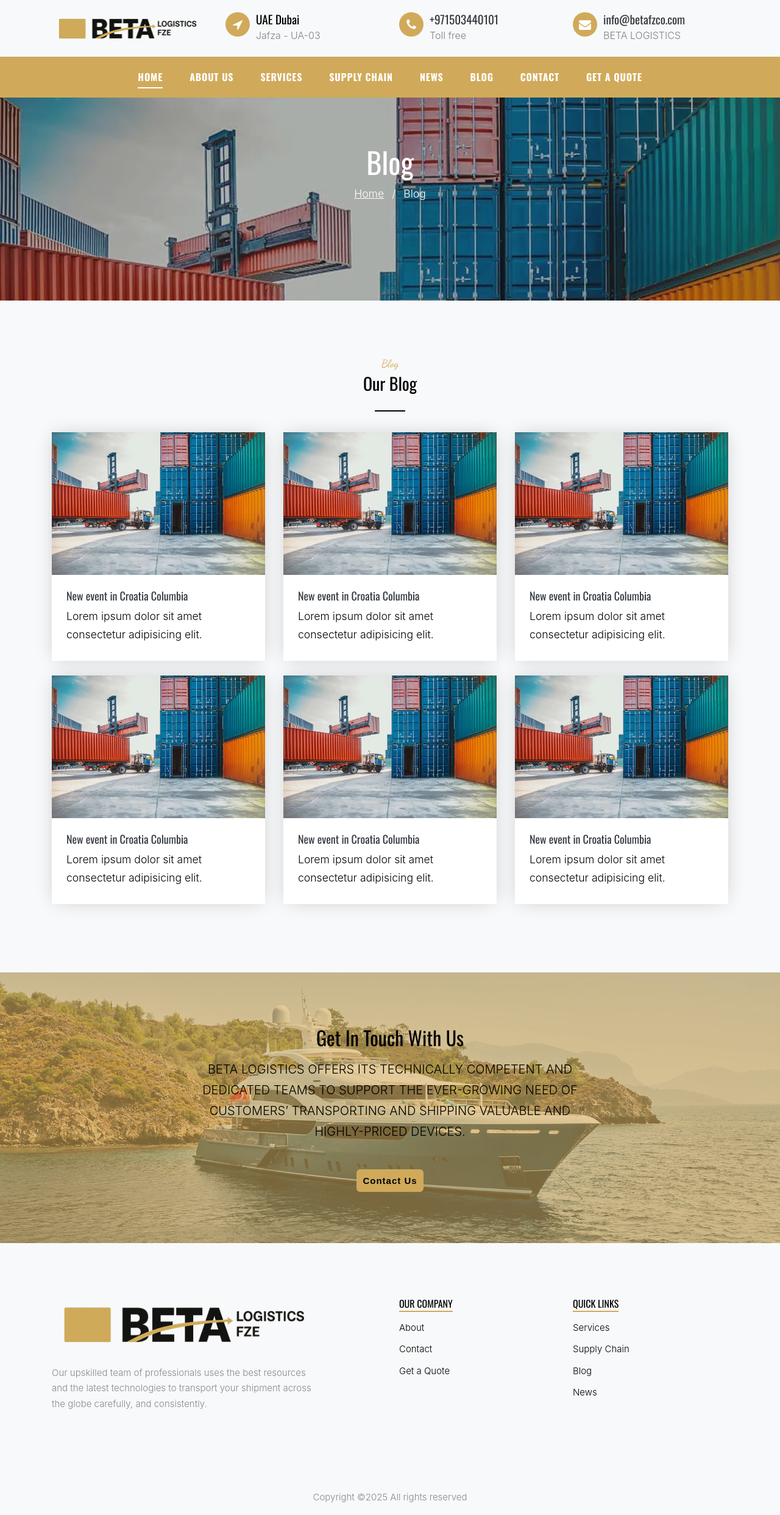
After one commit to zainab98alrez/beta-v2, a PHP site: page /blog in a window 1280 px wide. The commit adds this page. Shown: the whole page at 61% size. Run offline with PHP 8.4, Linux system fonts and the light colour scheme; some web fonts are replaced.

Commit message:
Add pages and design

```diff
--- /dev/null
+++ b/blog.php
@@ -0,0 +1,157 @@
+<?php include 'include/head.php'; ?>
+
+</head>
+
+<body data-spy="scroll" data-target=".site-navbar-target" data-offset="300">
+
+    <!-- loader -->
+    <?php include 'include/loader.php'; ?>
+    <?php include 'include/menu.php'; ?>
+
+    <div class="intro-section site-blocks-cover innerpage d-flex justify-content-center align-items-center" style="background-image: url('images/home/2.webp');">
+        <div class="container">
+            <div class="row align-items-center">
+                <div class="col-lg-7 mx-auto text-center" data-aos="fade-up">
+                    <h1>Blog</h1>
+                    <p class="text-white text-center">
+                        <a href="/">Home</a>
+                        <span class="mx-2">/</span>
+                        <span>Blog</span>
+                    </p>
+                </div>
+            </div>
+        </div>
+    </div>
+
+
+    <!-- blog section -->
+    <div class="site-section bg-light">
+        <div class="container">
+            <div class="row justify-content-center mb-1">
+                <div class="col-md-7 text-center">
+                    <span class="text-serif text-primary">Blog</span>
+                    <h3 class="heading-92913 text-black text-center">Our Blog</h3>
+                </div>
+            </div>
+            <div class="row">
+                <div class="col-md-6 col-lg-4 mb-4">
+                    <a href="/article">
+                        <div class="service-39381">
+                            <img src="images/home/2.webp" alt="Image" class="img-fluid" />
+                            <div class="p-4">
+                                <h3 class="text-dark">New event in Croatia Columbia</h3>
+                                <div class="d-flex">
+                                    <div class="mr-auto">
+                                        <p class="mb-1 text-black">Lorem ipsum dolor sit amet consectetur adipisicing elit.</p>
+                                    </div>
+                                </div>
+                            </div>
+                        </div>
+                    </a>
+                </div>
+                <div class="col-md-6 col-lg-4 mb-4">
+                    <a href="/article">
+                        <div class="service-39381">
+                            <img src="images/home/2.webp" alt="Image" class="img-fluid" />
+                            <div class="p-4">
+                                <h3 class="text-dark">New event in Croatia Columbia</h3>
+                                <div class="d-flex">
+                                    <div class="mr-auto">
+                                        <p class="mb-1 text-black">Lorem ipsum dolor sit amet consectetur adipisicing elit.</p>
+                                    </div>
+                                </div>
+                            </div>
+                        </div>
+                    </a>
+                </div>
+                <div class="col-md-6 col-lg-4 mb-4">
+                    <a href="/article">
+                        <div class="service-39381">
+                            <img src="images/home/2.webp" alt="Image" class="img-fluid" />
+                            <div class="p-4">
+                                <h3 class="text-dark">New event in Croatia Columbia</h3>
+                                <div class="d-flex">
+                                    <div class="mr-auto">
+                                        <p class="mb-1 text-black">Lorem ipsum dolor sit amet consectetur adipisicing elit.</p>
+                                    </div>
+                                </div>
+                            </div>
+                        </div>
+                    </a>
+                </div>
+                <div class="col-md-6 col-lg-4 mb-4">
+                    <a href="/article">
+                        <div class="service-39381">
+                            <img src="images/home/2.webp" alt="Image" class="img-fluid" />
+                            <div class="p-4">
+                                <h3 class="text-dark">New event in Croatia Columbia</h3>
+                                <div class="d-flex">
+                                    <div class="mr-auto">
+                                        <p class="mb-1 text-black">Lorem ipsum dolor sit amet consectetur adipisicing elit.</p>
+                                    </div>
+                                </div>
+                            </div>
+                        </div>
+                    </a>
+                </div>
+                <div class="col-md-6 col-lg-4 mb-4">
+                    <a href="/article">
+                        <div class="service-39381">
+                            <img src="images/home/2.webp" alt="Image" class="img-fluid" />
+                            <div class="p-4">
+                                <h3 class="text-dark">New event in Croatia Columbia</h3>
+                                <div class="d-flex">
+                                    <div class="mr-auto">
+                                        <p class="mb-1 text-black">Lorem ipsum dolor sit amet consectetur adipisicing elit.</p>
+                                    </div>
+                                </div>
+                            </div>
+                        </div>
+                    </a>
+                </div>
+                <div class="col-md-6 col-lg-4 mb-4">
+                    <a href="/article">
+                        <div class="service-39381">
+                            <img src="images/home/2.webp" alt="Image" class="img-fluid" />
+                            <div class="p-4">
+                                <h3 class="text-dark">New event in Croatia Columbia</h3>
+                                <div class="d-flex">
+                                    <div class="mr-auto">
+                                        <p class="mb-1 text-black">Lorem ipsum dolor sit amet consectetur adipisicing elit.</p>
+                                    </div>
+                                </div>
+                            </div>
+                        </div>
+                    </a>
+                </div>
+            </div>
+        </div>
+    </div>
+    <!-- end blog section -->
+
+
+    <!-- get in touch -->
+    <div class="site-section bg-image overlay" style="background-image: url('images/hero_2.jpg');">
+        <div class="container">
+            <div class="row justify-content-center">
+                <div class="col-md-7 text-center">
+                    <h2 class="text-black mb-3">Get In Touch With Us</h2>
+                    <p class="lead text-black mb-5">BETA LOGISTICS OFFERS ITS
+                        TECHNICALLY COMPETENT AND DEDICATED TEAMS TO
+                        SUPPORT THE EVER-GROWING NEED OF CUSTOMERS’
+                        TRANSPORTING AND SHIPPING VALUABLE AND HIGHLY-PRICED DEVICES.
+                    </p>
+                    <p class="mb-0"><a href="/contact" class="btn-beta py-3 px-5">Contact Us</a></p>
+                </div>
+            </div>
+        </div>
+    </div>
+    <!-- end get in touch -->
+
+    <!-- footer -->
+    <?php include 'include/footer.php'; ?>
+
+
+</body>
+
+</html>
--- a/css/style.css
+++ b/css/style.css
@@ -2181,3 +2181,9 @@ h5,
 .footer a {
   color: #000;
 }
+
+.home-banner {
+  background-position: center;
+  background-repeat: no-repeat;
+  background-size: cover;
+}
--- a/include/footer.php
+++ b/include/footer.php
@@ -16,18 +16,17 @@
         <h3 class="footer-heading mb-3"><span>Our Company</span></h3>
         <ul class="list-unstyled">
           <li><a href="/about">About</a></li>
-                <li><a href="/services">Services</a></li>
-                <li><a href="/supply-chain">Supply Chain</a></li>
-
+          <li><a href="/contact">Contact</a></li>
+          <li><a href="/quote">Get a Quote</a></li>
         </ul>
       </div>
       <div class="col-lg-3 col-md-6 mb-4 mb-lg-0">
         <h3 class="footer-heading mb-3"><span>Quick Links</span></h3>
         <ul class="list-unstyled">
-                 <li><a href="/contact">Contact</a></li>
+          <li><a href="/services">Services</a></li>
+          <li><a href="/supply-chain">Supply Chain</a></li>
           <li><a href="/blog">Blog</a></li>
           <li><a href="/news">News</a></li>
-                 <li><a href="/quote">Get a Quote</a></li>
         </ul>
       </div>
     </div>
@@ -35,7 +34,9 @@
     <div class="row">
       <div class="col-12">
         <div class="copyright">
-                <p>Copyright &copy;<script>document.write(new Date().getFullYear());</script>
+          <p>Copyright &copy;<script>
+              document.write(new Date().getFullYear());
+            </script>
             All rights reserved
           </p>
         </div>
@@ -62,8 +63,4 @@
 <script src="js/jquery.fancybox.min.js"></script>
 <script src="js/jquery.sticky.js"></script>
 <script src="js/jquery.mb.YTPlayer.min.js"></script>
-
-
-
-
 <script src="js/main.js"></script>
--- a/include/loader.php
+++ b/include/loader.php
@@ -1 +1,6 @@
-<div id="loader" class="show fullscreen"><svg class="circular" width="48px" height="48px"><circle class="path-bg" cx="24" cy="24" r="22" fill="none" stroke-width="4" stroke="#eeeeee"/><circle class="path" cx="24" cy="24" r="22" fill="none" stroke-width="4" stroke-miterlimit="10" stroke="#ff5e15"/></svg></div>
+<div id="loader" class="show fullscreen">
+    <svg class="circular" width="48px" height="48px">
+        <circle class="path-bg" cx="24" cy="24" r="22" fill="none" stroke-width="4" stroke="#eeeeee" />
+        <circle class="path" cx="24" cy="24" r="22" fill="none" stroke-width="4" stroke-miterlimit="10" stroke="#d0aa5a" />
+    </svg>
+</div>
```
Also changed, not shown: about.php (+11 -9 lines), article.php (added, +101 -0 lines), index.php (+15 -16 lines), news.php (+12 -34 lines), services.php (+5 -5 lines). Lines whose indentation alone changed are shown as unchanged.
